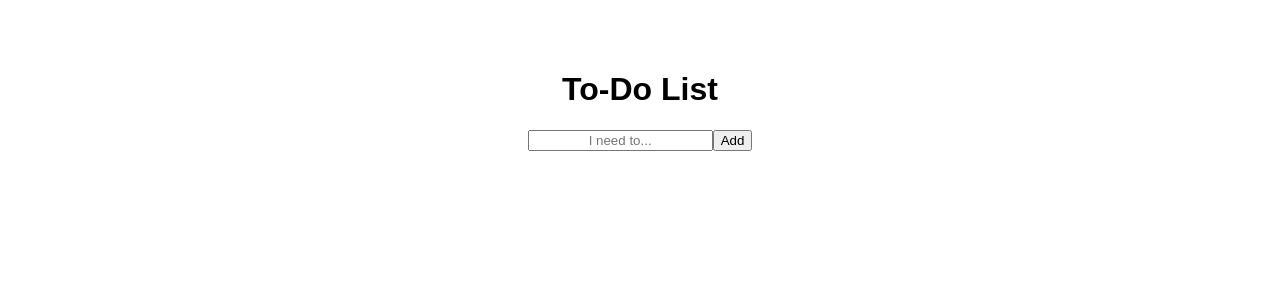
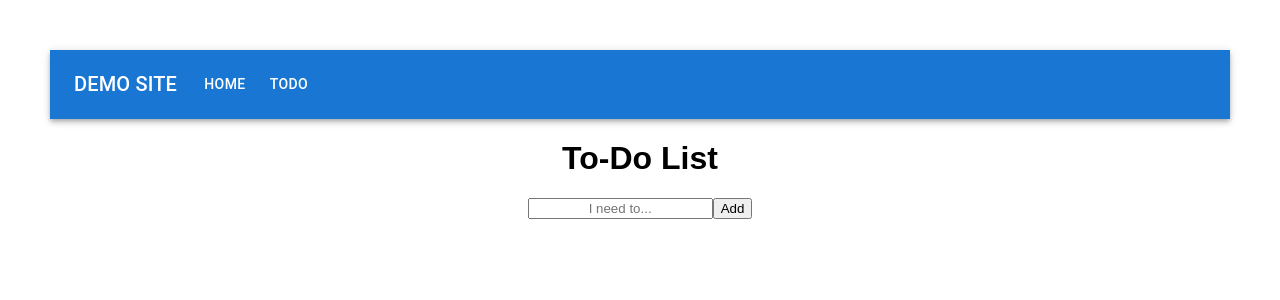
Before and after one commit to Rebecca861/mcon-353-demo-site, a React (Create React App) app: page /todo in a window 1280 px wide. Shown: the top 300 px of the page. Built offline with nearby package versions, Linux system fonts and the light colour scheme.

Commit message:
Added app header

```diff
--- a/src/components/app/App.js
+++ b/src/components/app/App.js
@@ -9,16 +9,28 @@
 import Rating from '@mui/material/Rating'
 import Home from '../home/home'
 import Todo from '../todo/todo'
+import {Header} from '../header/header'
+import {
+  BrowserRouter,
+  Routes,
+  Route,
+} from "react-router-dom";
 
 function App() {
 
 
   return (
     <div>
-       {/* <Home /> */}
-       <Todo />
+      <BrowserRouter>
+      <Header />
+        <Routes>
+          <Route path="/" element={<Home />}></Route>
+          <Route path = "/todo" element={<Todo />}></Route>
+        </Routes>
+      </BrowserRouter>
+
     </div>
   );
-}
+  }
 
 export default App;
--- /dev/null
+++ b/src/components/header/header.jsx
@@ -0,0 +1,116 @@
+import * as React from 'react';
+import AppBar from '@mui/material/AppBar';
+import Box from '@mui/material/Box';
+import Toolbar from '@mui/material/Toolbar';
+import IconButton from '@mui/material/IconButton';
+import Typography from '@mui/material/Typography';
+import Menu from '@mui/material/Menu';
+import MenuIcon from '@mui/icons-material/Menu';
+import Container from '@mui/material/Container';
+import Button from '@mui/material/Button';
+import MenuItem from '@mui/material/MenuItem';
+import { useNavigate } from "react-router-dom";
+
+const pages = [{title: "Home", path: "/"}, {title: "Todo", path: "/todo"}];
+const settings = ['Profile', 'Account', 'Dashboard', 'Logout'];
+
+export const Header = () => {
+  const navigate = useNavigate();
+  const [anchorElNav, setAnchorElNav] = React.useState(null);
+  const [anchorElUser, setAnchorElUser] = React.useState(null);
+
+  const handleOpenNavMenu = (event) => {
+    setAnchorElNav(event.currentTarget);
+  };
+  const handleOpenUserMenu = (event) => {
+    setAnchorElUser(event.currentTarget);
+  };
+
+  const handleCloseNavMenu = (page) => {
+    setAnchorElNav(null);
+    navigate(page.path);
+  };
+
+  const handleCloseUserMenu = () => {
+    setAnchorElUser(null);
+  };
+
+  return (
+    <AppBar position="static">
+      <Container maxWidth="xl">
+        <Toolbar disableGutters>
+          <Typography
+            variant="h6"
+            noWrap
+            component="div"
+            sx={{ mr: 2, display: { xs: 'none', md: 'flex' } }}
+          >
+            DEMO SITE
+          </Typography>
+
+          <Box sx={{ flexGrow: 1, display: { xs: 'flex', md: 'none' } }}>
+            <IconButton
+              size="large"
+              aria-label="account of current user"
+              aria-controls="menu-appbar"
+              aria-haspopup="true"
+              onClick={handleOpenNavMenu}
+              color="inherit"
+            >
+              <MenuIcon />
+            </IconButton>
+            <Menu
+              id="menu-appbar"
+              anchorEl={anchorElNav}
+              anchorOrigin={{
+                vertical: 'bottom',
+                horizontal: 'left',
+              }}
+              keepMounted
+              transformOrigin={{
+                vertical: 'top',
+                horizontal: 'left',
+              }}
+              open={Boolean(anchorElNav)}
+              onClose={handleCloseNavMenu}
+              sx={{
+                display: { xs: 'block', md: 'none' },
+              }}
+            >
+              {pages.map((page) => (
+                <MenuItem
+                  key={page.title}
+                  onClick={ () => handleCloseNavMenu(page)}>
+                  <Typography textAlign="center">{page.title}</Typography>
+                </MenuItem>
+              ))}
+            </Menu>
+          </Box>
+          <Typography
+            variant="h6"
+            noWrap
+            component="div"
+            sx={{ flexGrow: 1, display: { xs: 'flex', md: 'none' } }}
+          >
+            DEMO SITE
+          </Typography>
+          <Box sx={{ flexGrow: 1, display: { xs: 'none', md: 'flex' } }}>
+            {pages.map((page) => (
+              <Button
+                key={page.title}
+                onClick={() => handleCloseNavMenu(page)}
+                sx={{ my: 2, color: 'white', display: 'block' }}
+              >
+                {page.title}
+              </Button>
+            ))}
+          </Box>
+
+          <Box sx={{ flexGrow: 0 }}>
+
+          </Box>
+        </Toolbar>
+      </Container>
+    </AppBar>
+  );
+};
--- a/src/components/todo/todo.js
+++ b/src/components/todo/todo.js
@@ -13,6 +13,7 @@
     function addTodo(){
         const newTodos = [...todos, {text: inputText, isChecked: false}];
         setTodos(newTodos);
+        setInputText(" ");
     }
 
     function deleteTodo(deletedTodo){
```
